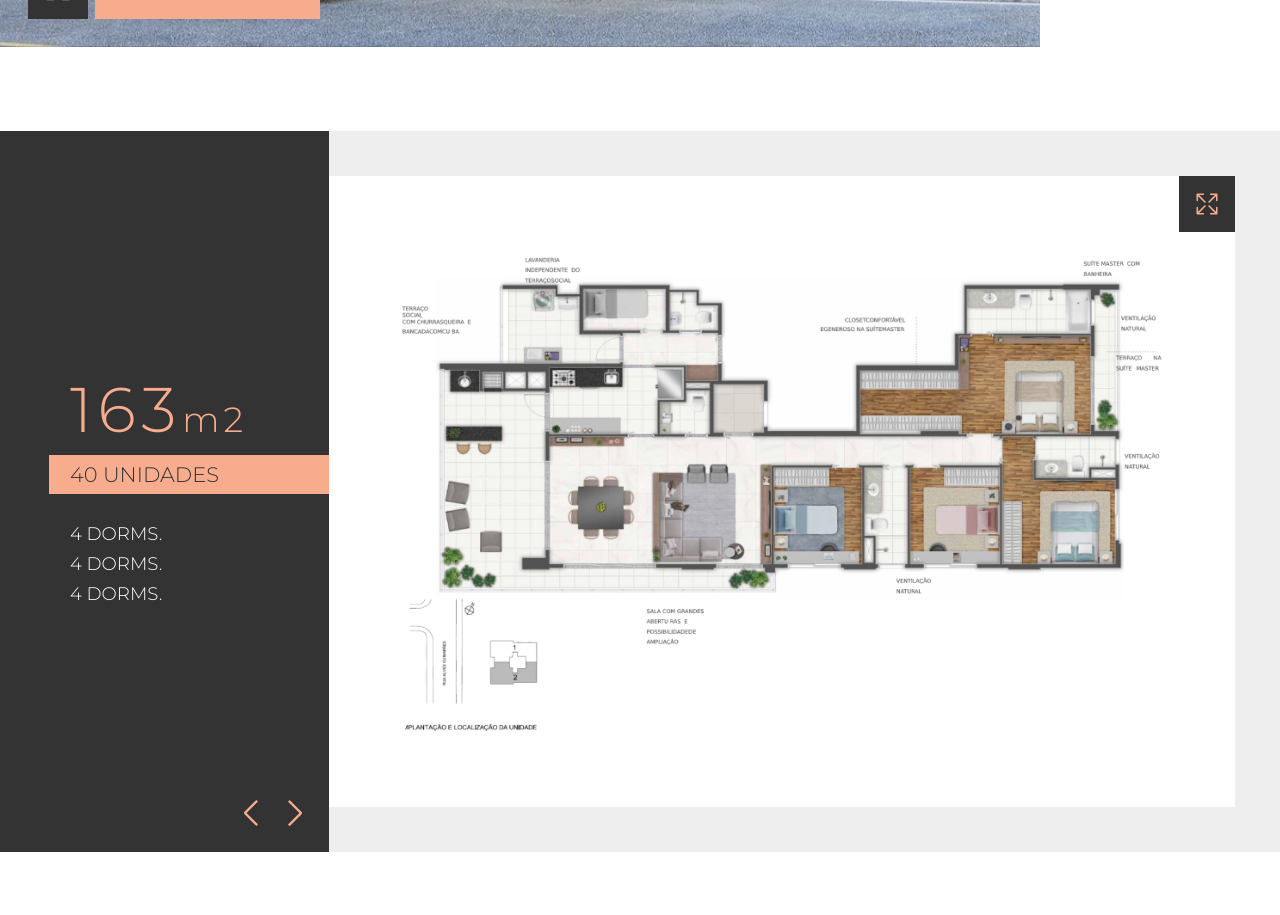
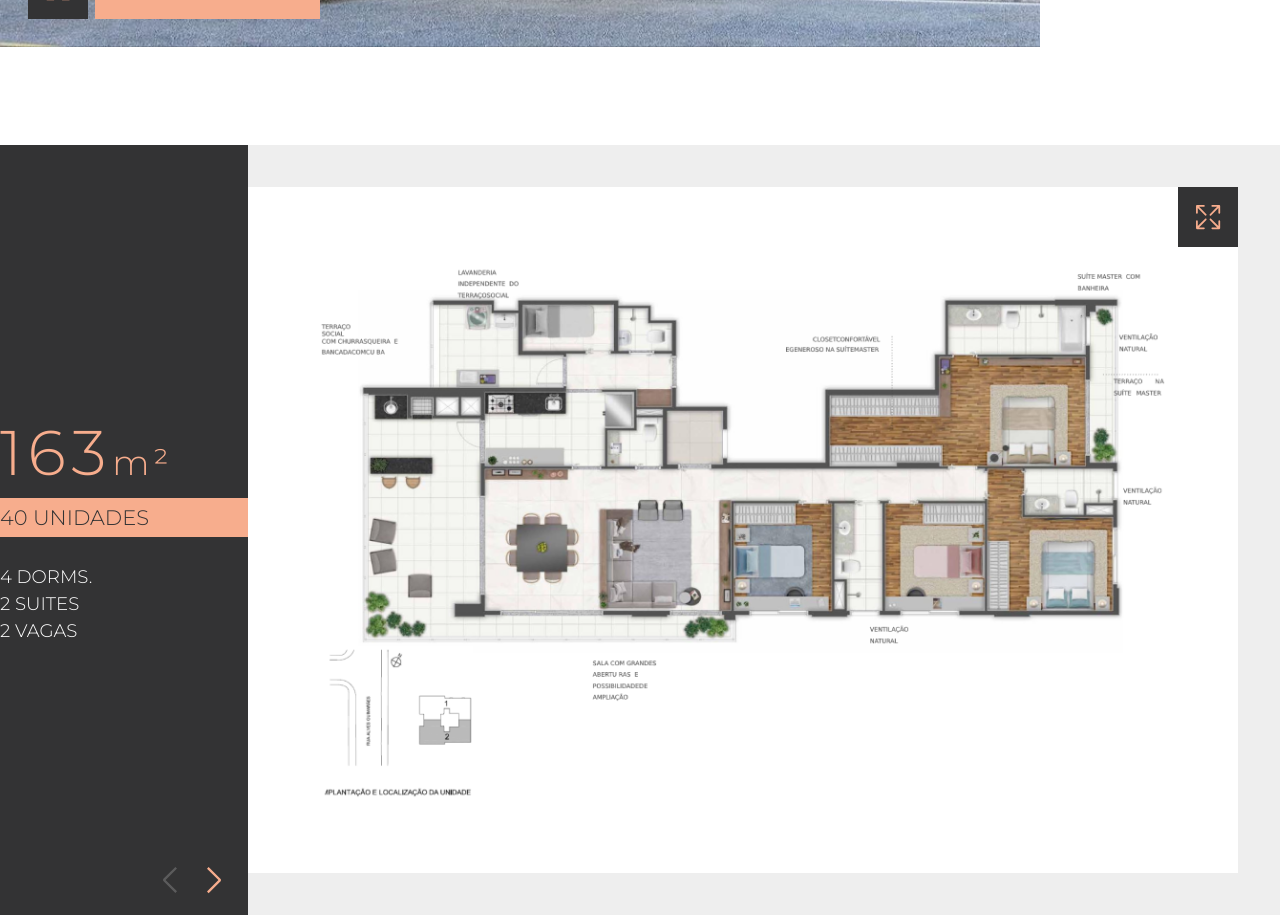
Before and after one commit to willtonglet/veritas, a Next.js app: page / in a window 1280 px wide. Shown: the part 2500-3415 px from the top of the page. Before the commit the page ends 3352 px from the top, so only its background shows below. Built offline with nearby package versions, Linux system fonts and the light colour scheme.

Commit message:
integra componente de slider

```diff
--- /dev/null
+++ b/src/components/ButtonIcon/index.tsx
@@ -0,0 +1,33 @@
+import styles from './styles.module.scss';
+import clsx from 'clsx';
+
+interface Props {
+    className?: string;
+    isDisabled?: boolean;
+    hasNoPadding?: boolean;
+    onClick?: (event: React.MouseEvent<HTMLButtonElement, MouseEvent>) => void;
+}
+
+const ButtonIcon: React.FC<Props> = ({
+    children,
+    className,
+    isDisabled = false,
+    hasNoPadding,
+    onClick
+}) => {
+    return (
+        <button
+            disabled={isDisabled}
+            onClick={onClick}
+            className={clsx(
+                styles['button-icon'],
+                hasNoPadding && styles['button-icon--hasNoPadding'],
+                isDisabled && styles['button-icon--isDisabled'],
+                className
+            )}>
+            {children}
+        </button>
+    );
+};
+
+export default ButtonIcon;
--- /dev/null
+++ b/src/components/ButtonIcon/styles.module.scss
@@ -0,0 +1,38 @@
+@import '@core/styles/mq';
+@import '@core/styles/variables';
+
+.button-icon {
+    background-color: $primary;
+    color: $secondary;
+    padding: 1rem;
+    border: none;
+    line-height: 0;
+    cursor: pointer;
+
+    * {
+        font-size: 2.3rem;
+        transition: 0.25s ease-in-out;
+    }
+
+    &:hover {
+        * {
+            transform: translateY(-0.1rem) translateX(-0.1rem) scale(1.1);
+        }
+    }
+
+    &--isDisabled {
+        filter: grayscale(1);
+        opacity: 0.3;
+        cursor: unset;
+
+        &:hover {
+            * {
+                transform: unset !important;
+            }
+        }
+    }
+
+    &--hasNoPadding {
+        padding: 0;
+    }
+}
--- a/src/components/ImageGallery/index.tsx
+++ b/src/components/ImageGallery/index.tsx
@@ -9,6 +9,7 @@ import Content from '@components/Content';
 import Reveal from '@components/Reveal';
 import Spinner from '@components/Spinner';
 import ModalSlider from '@components/ModalSlider';
+import ButtonIcon from '@components/ButtonIcon';
 
 import styles from './styles.module.scss';
 
@@ -46,11 +47,11 @@ const ImageGallery: React.FC<Props> = ({ slides }) => {
                         />
                         <Reveal animation="left" duration={500}>
                             <div className={styles['image-gallery__legend-box']}>
-                                <button
+                                <ButtonIcon
                                     onClick={() => setModalOpen(true)}
                                     className={styles['image-gallery__legend-box__maximize']}>
                                     <IoIosExpand />
-                                </button>
+                                </ButtonIcon>
                                 <Content
                                     tag="h4"
                                     className={styles['image-gallery__legend-box__label']}>
--- a/src/components/ImageSlider/index.tsx
+++ b/src/components/ImageSlider/index.tsx
@@ -6,6 +6,7 @@ import { IoIosExpand } from 'react-icons/io';
 import ModalSlider from '@components/ModalSlider';
 import Content from '@components/Content';
 import Reveal from '@components/Reveal';
+import ButtonIcon from '@components/ButtonIcon';
 
 import styles from './styles.module.scss';
 
@@ -20,44 +21,78 @@ const ImageSlider: React.FC<Props> = ({ slides }) => {
     return (
         <>
             <div className={styles['image-slider']}>
-                <Reveal animation="left" duration={500} threshold={0.7}>
+                <Reveal animation="left" duration={500} threshold={0.5}>
                     <div className={styles['image-slider__navigation']}>
-                        <div className={styles['image-slider__slide__title']}>
-                            <Content tag="h2">{'163<span>m2</span>'}</Content>
-                            <Content tag="h3">40 Unidades</Content>
+                        {slides.map(
+                            (slide, index) =>
+                                index === currentSlide && (
+                                    <div
+                                        key={`slide-${index}`}
+                                        className={styles['image-slider__slide__text']}>
+                                        <Reveal animation="fadeIn" duration={400}>
+                                            <Content tag="h2">{slide.title}</Content>
+                                        </Reveal>
+                                        <Reveal animation="right" duration={400}>
+                                            <Content tag="h3">{slide.amount}</Content>
+                                        </Reveal>
+                                        <Reveal animation="fadeIn" duration={400}>
                                             <ul>
-                                <li>4 dorms.</li>
-                                <li>4 dorms.</li>
-                                <li>4 dorms.</li>
+                                                {slide.items.map((item, index) => (
+                                                    <li key={`item-${index}`}>{item}</li>
+                                                ))}
                                             </ul>
+                                        </Reveal>
                                     </div>
+                                )
+                        )}
                         <div className={styles['image-slider__controls']}>
-                            <button>
+                            <ButtonIcon
+                                isDisabled={currentSlide === 0}
+                                onClick={() => setCurrentSlide(currentSlide - 1)}
+                                hasNoPadding>
                                 <VscChevronLeft />
-                            </button>
-                            <button>
+                            </ButtonIcon>
+                            <ButtonIcon
+                                isDisabled={currentSlide === slides.length - 1}
+                                onClick={() => setCurrentSlide(currentSlide + 1)}
+                                hasNoPadding>
                                 <VscChevronRight />
-                            </button>
+                            </ButtonIcon>
                         </div>
                     </div>
                 </Reveal>
-                <Reveal animation="fadeIn" duration={500} threshold={0.7}>
+                <Reveal animation="fadeIn" duration={500} threshold={0.5}>
                     <div className={styles['image-slider__images']}>
-                        <button className={styles['image-slider__images__maximize']}>
+                        <ButtonIcon
+                            onClick={() => setModalOpen(true)}
+                            className={styles['image-slider__images__maximize']}>
                             <IoIosExpand />
-                        </button>
+                        </ButtonIcon>
+                        {slides.map(
+                            (slide, index) =>
+                                index === currentSlide && (
+                                    <Reveal
+                                        key={`image-${index}`}
+                                        animation="fadeIn"
+                                        duration={600}>
+                                        <div>
                                             <Image
-                            src="/spaces/1.png"
-                            width={890}
-                            height={571}
+                                                src={slide.image.main.url}
+                                                width={slide.image.main.size.width}
+                                                height={slide.image.main.size.height}
                                                 layout="responsive"
                                                 loading="eager"
                                             />
                                         </div>
                                     </Reveal>
+                                )
+                        )}
+                    </div>
+                </Reveal>
             </div>
 
             <ModalSlider
+                isLightMode
                 isOpen={isModalOpen}
                 currentSlide={currentSlide}
                 setCurrentSlide={setCurrentSlide}
--- a/src/components/ImageSlider/styles.module.scss
+++ b/src/components/ImageSlider/styles.module.scss
@@ -3,18 +3,17 @@
 
 .image-slider {
     display: grid;
-    grid-template-columns: repeat(15, 1fr) 3.5vw;
-    grid-template-rows: 3.5vw 1fr 3.5vw;
+    grid-template-columns: repeat(15, 1fr) 3rem;
+    grid-template-rows: 3rem 1fr 3rem;
     background-color: $grey;
-    min-height: 680px;
 
     &__navigation {
         grid-column-start: 1;
-        grid-column-end: 5;
+        grid-column-end: 4;
         grid-row-start: 1;
         grid-row-end: 4;
         background-color: $primary;
-        padding: 3rem 0 3rem 5rem;
+        padding: 3rem 0 3rem 0;
         display: flex;
         flex-direction: column;
         justify-content: center;
@@ -50,7 +49,7 @@
     }
 
     &__images {
-        grid-column-start: 5;
+        grid-column-start: 4;
         grid-column-end: 16;
         grid-row-start: 2;
         grid-row-end: 2;
@@ -59,30 +58,14 @@
         position: relative;
 
         &__maximize {
-            background-color: $primary;
-            color: $secondary;
-            line-height: 0;
-            padding: 1rem;
             position: absolute;
             top: 0;
             right: 0;
-            z-index: 2;
-
-            * {
-                font-size: 2rem;
-                transition: 0.25s ease-in-out;
-            }
-
-            &:hover {
-                * {
-                    transform: translateY(-0.1rem) translateX(-0.1rem) scale(1.1);
-                }
-            }
         }
     }
 
     &__slide {
-        &__title {
+        &__text {
             h2 {
                 font-size: 4.5rem;
                 color: $secondary;
@@ -109,7 +92,7 @@
                 font-size: 1.3rem;
                 color: $primaryLight;
                 text-transform: uppercase;
-                margin-bottom: 0.5rem;
+                margin-bottom: 0.3rem;
             }
         }
     }
--- a/src/core/data/content.json
+++ b/src/core/data/content.json
@@ -437,6 +437,64 @@
           }
         }
       ]
+    },
+    "plantas": {
+      "slides": [
+        {
+          "title": "163<span>m²</span>",
+          "amount": "40 unidades",
+          "items": [
+            "4 dorms.",
+            "2 suites",
+            "2 vagas"
+          ],
+          "image": {
+            "main": {
+              "url": "/spaces/1.png",
+              "size": {
+                "width": 890,
+                "height": 571
+              }
+            }
+          }
+        },
+        {
+          "title": "163<span>m²</span>",
+          "amount": "40 unidades",
+          "items": [
+            "4 dorms.",
+            "2 suites",
+            "2 vagas"
+          ],
+          "image": {
+            "main": {
+              "url": "/spaces/1.png",
+              "size": {
+                "width": 890,
+                "height": 571
+              }
+            }
+          }
+        },
+        {
+          "title": "163<span>m²</span>",
+          "amount": "40 unidades",
+          "items": [
+            "4 dorms.",
+            "2 suites",
+            "2 vagas"
+          ],
+          "image": {
+            "main": {
+              "url": "/spaces/1.png",
+              "size": {
+                "width": 890,
+                "height": 571
+              }
+            }
+          }
+        }
+      ]
     }
   }
 }
--- a/src/sections/perspectivas/styles.module.scss
+++ b/src/sections/perspectivas/styles.module.scss
@@ -10,7 +10,7 @@
     padding-bottom: 3rem;
 
     @include sm {
-        margin: 1rem 0 3rem;
+        margin: 1rem 0 4rem;
     }
 
     &__title {
--- a/src/sections/plantas/index.tsx
+++ b/src/sections/plantas/index.tsx
@@ -1,19 +1,22 @@
 import Container from '@components/Container';
 import ImageSlider from '@components/ImageSlider';
+import { content } from '@core/helpers/content';
 
 import styles from './styles.module.scss';
 
 const Plantas: React.FC<SectionProps> = ({ id }) => {
+    const slides = (content('plantas.slides') as unknown) as SpacesInterface[];
+
     return (
         <section id={id} className={styles.plantas}>
             <div className={styles.plantas__grid}>
-                {/* <div className={styles.plantas__grid__background}>
+                <div className={styles.plantas__grid__background}>
                     <div className={styles['plantas__grid__background--black']} />
-                    <div className={styles['plantas__grid__background--grey']} />
-                </div> */}
+                    {/* <div className={styles['plantas__grid__background--grey']} /> */}
+                </div>
                 <div className={styles.plantas__grid__container}>
                     <Container className={styles.plantas__container}>
-                        <ImageSlider slides={[]} />
+                        <ImageSlider slides={slides} />
                     </Container>
                 </div>
             </div>
```
Also changed, not shown: src/components/ModalSlider/index.tsx (+16 -2 lines), src/components/ModalSlider/styles.module.scss (+11 -1 lines). Lines whose indentation alone changed are shown as unchanged.
